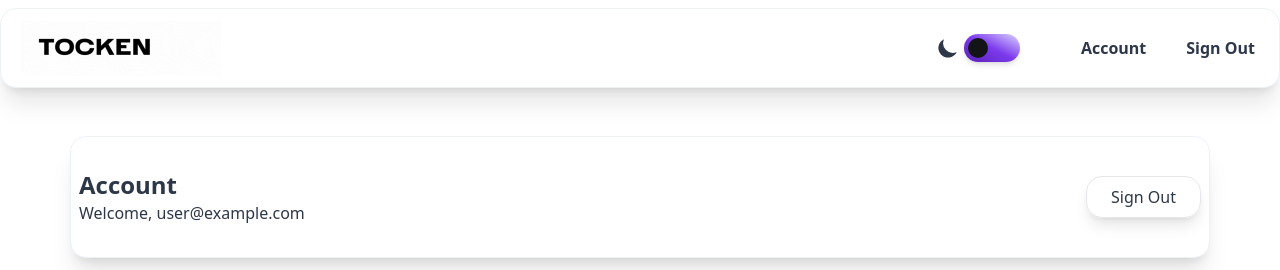
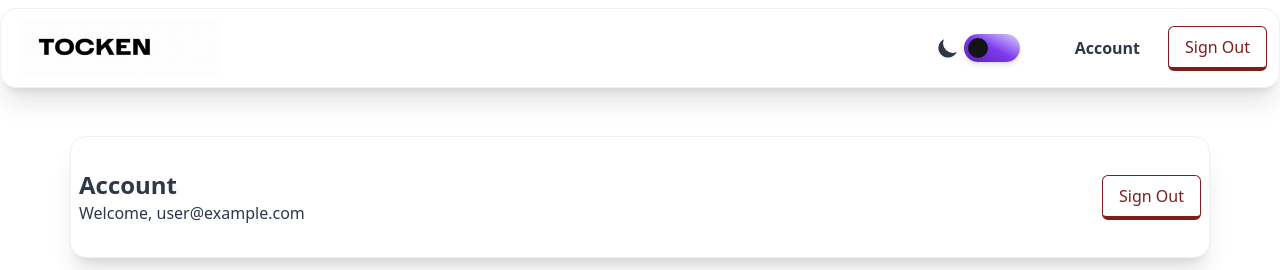
Before and after one commit to zoro-diablo/Crypto-React-Firebase-Auth-Project, a React (Create React App) app: page /account in a window 1280 px wide. Shown: the top 270 px of the page. Built offline with nearby package versions, Linux system fonts and the light colour scheme; no server answers; the database is empty; sample sign-in values are in the browser's storage.

Commit message:
Better signout button

```diff
--- a/src/components/AuthForm.jsx
+++ b/src/components/AuthForm.jsx
@@ -2,7 +2,7 @@ import React, { useState } from 'react'
 import { Link } from 'react-router-dom'
 import { AiOutlineEye, AiOutlineEyeInvisible } from 'react-icons/ai'
 import { AiOutlineMail } from 'react-icons/ai'
-import Button from './Button'
+import Button from './AuthInOutButton'
 
 const AuthForm = ({
   heading,
@@ -69,7 +69,7 @@ const AuthForm = ({
               </button>
             </div>
             {error && (
-              <p className='text-red-600 text-base font-bold mt-1 ml-3'>{error}</p> // Display error message
+              <p className='text-red-600 text-base font-semibold mt-1 ml-3'>{error}</p> // Display error message
             )}
           </div>
           <div className='mt-10'>
--- a/src/components/Navbar.jsx
+++ b/src/components/Navbar.jsx
@@ -6,6 +6,8 @@ import { UserAuth } from '../context/AuthContext'
 import logo from '../assets/White logo.gif'
 import logoTwo from '../assets/Dark logo.gif'
 import { ThemeContext } from '../context/ThemeContext'
+import SignOutButton from './SignOutButton'
+
 
 const Navbar = () => {
   const [nav, setNav] = useState(false)
@@ -59,8 +61,8 @@ const Navbar = () => {
           <Link to='/account' className='p-4 mx-2 hidden md:block'>
             Account
           </Link>
-          <button onClick={handleSignOut} className='mx-4'>
-            Sign Out
+          <button onClick={handleSignOut} className='mx-1'>
+            <SignOutButton signoutbutton='Sign Out' />
           </button>
         </div>
       ) : (
--- /dev/null
+++ b/src/components/SignOutButton.jsx
@@ -0,0 +1,28 @@
+import React from 'react'
+import { useContext } from 'react'
+import { ThemeContext } from '../context/ThemeContext'
+
+const SignOutButton = ({ signoutbutton }) => {
+  const { theme } = useContext(ThemeContext)
+
+  return (
+    <button
+      className={
+        theme === 'dark'
+          ? 'bg-red-950 text-red-400 border border-red-400 border-b-4 font-medium overflow-hidden relative px-4 py-2 rounded-md hover:brightness-150 hover:border-t-4 hover:border-b active:opacity-75 outline-none duration-300 group'
+          : 'bg-white text-red-900 border border-red-900 border-b-4 font-medium overflow-hidden relative px-4 py-2 rounded-md hover:brightness-150 hover:border-t-4 hover:border-b active:opacity-75 outline-none duration-300 group'
+      }
+    >
+      <span
+        className={
+          theme === 'dark'
+            ? 'bg-red-400 shadow-red-400 absolute -top-[150%] left-0 inline-flex w-80 h-[5px] rounded-md opacity-50 group-hover:top-[150%] duration-500 shadow-[0 0 10px 10px rgba(0,0,0,0.3)]'
+            : 'bg-red-400 shadow-red-400 absolute -top-[150%] left-0 inline-flex w-80 h-[5px] rounded-md opacity-50 group-hover:top-[150%] duration-500 shadow-[0 0 10px 10px rgba(0,0,0,0.3)]'
+        }
+      ></span>
+      {signoutbutton}
+    </button>
+  )
+}
+
+export default SignOutButton
--- a/src/routes/Account.jsx
+++ b/src/routes/Account.jsx
@@ -2,6 +2,7 @@ import React from 'react'
 import SavedCoin from '../components/SavedCoin'
 import { UserAuth } from '../context/AuthContext'
 import { Navigate, useNavigate } from 'react-router-dom'
+import SignOutButton from '../components/SignOutButton'
 
 const Account = () => {
   const { user, logout } = UserAuth()
@@ -27,11 +28,8 @@ const Account = () => {
             </div>
           </div>
           <div>
-            <button
-              onClick={handleSignOut}
-              className='border px-6 py-2 rounded-2xl shadow-lg hover:shadow-2xl'
-            >
-              Sign Out
+            <button onClick={handleSignOut}>
+              <SignOutButton signoutbutton='Sign Out' />
             </button>
           </div>
         </div>
```
Also changed, not shown: src/components/AuthInOutButton.jsx (renamed from src/components/Button.jsx).
